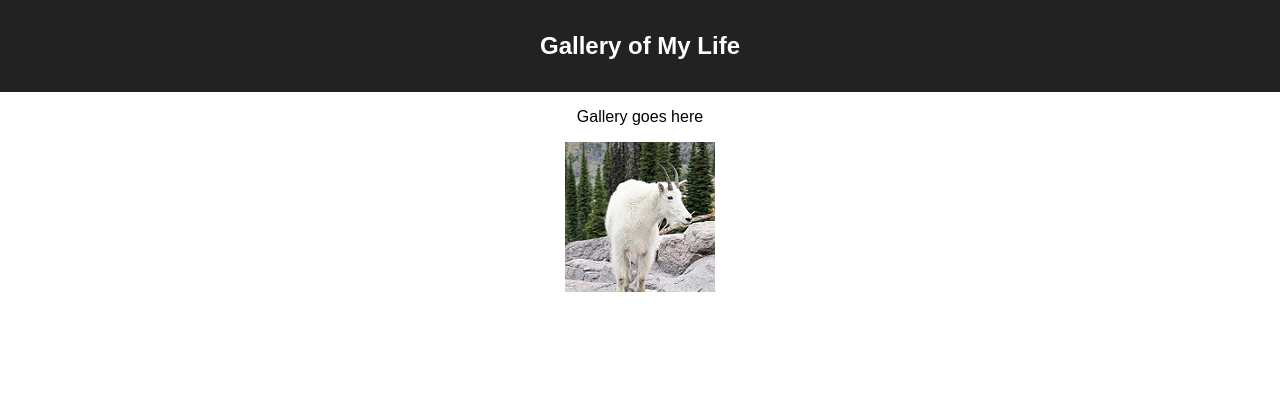
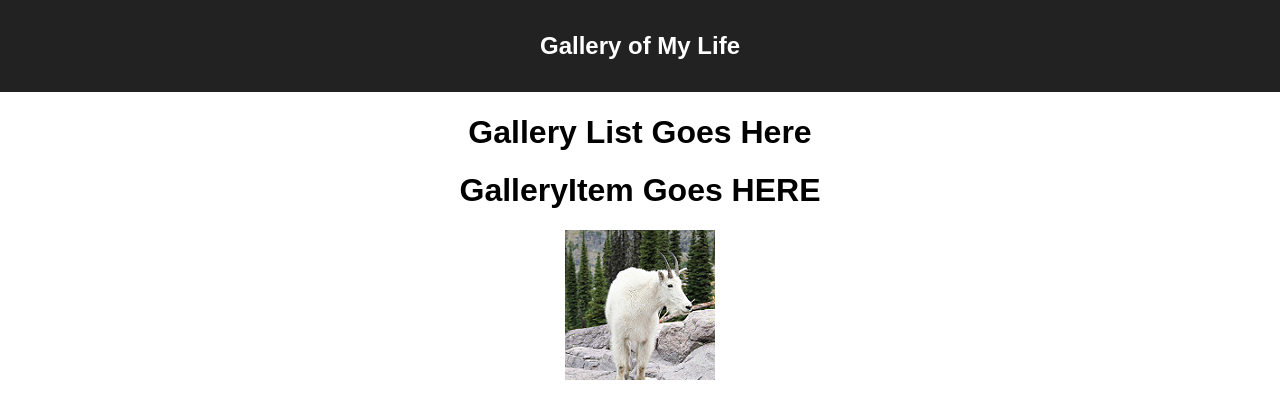
Before and after one commit to chaochingvang/weekend-react-gallery, a React (Create React App) app: page / in a window 1280 px wide. Shown: the top 418 px of the page. Built offline with nearby package versions, Linux system fonts and the light colour scheme; no server answers.

Commit message:
created axios get and put methods in app.jsx and passed list and put fx as props

```diff
--- a/src/components/App/App.jsx
+++ b/src/components/App/App.jsx
@@ -1,14 +1,50 @@
 import React from 'react';
+const useState = React.useState;
+const useEffect = React.useEffect;
+import axios from 'axios';
 import './App.css';
+import GalleryList from '../GalleryList/GalleryList.jsx';
 
 function App() {
+  useEffect(() => {
+    getGalleryList();
+  }, []);
+
+  const [galleryList, setGalleryList] = useState([]);
+
+  const getGalleryList = () => {
+    axios({
+      method: `GET`,
+      url: `/gallery`
+    }).then((response) => {
+      console.log(`app.jsx GET /gallery successful`, response.data);
+      setGalleryList(response.data);
+    }).catch((error) => {
+      console.log(`Error! app.jsx GET /gallery fail!`, error);
+    });
+  }
+
+  const updateLikeCount = (itemToUpdate) => {
+    axios({
+      method: `PUT`,
+      url: `/gallery/like/${itemToUpdate.id}`
+    }).then((response) => {
+      console.log(`app.jsx PUT /gallery/like/${itemToUpdate.id} successful`);
+      getGalleryList();
+    }).catch((error) => {
+      console.log(`Error! app.jsx PUT /gallery/like/${itemToUpdate.id} fail!`);
+    });
+  }
+
     return (
       <div className="App">
         <header className="App-header">
           <h1 className="App-title">Gallery of My Life</h1>
         </header>
-        <p>Gallery goes here</p>
-        <img src="images/goat_small.jpg"/>
+        <GalleryList
+          galleryList={galleryList}
+          updateLikeCount={updateLikeCount}
+        />
       </div>
     );
 }
--- /dev/null
+++ b/src/components/GalleryItem/GalleryItem.jsx
@@ -0,0 +1,7 @@
+function GalleryItem() {
+    return (<>
+        <h1>GalleryItem Goes HERE</h1>
+        <img src="images/goat_small.jpg" />
+    </>);
+}
+export default GalleryItem;
--- /dev/null
+++ b/src/components/GalleryList/GalleryList.jsx
@@ -0,0 +1,9 @@
+import GalleryItem from "../GalleryItem/GalleryItem.jsx";
+
+function GalleryList() {
+    return (<>
+        <h1>Gallery List Goes Here</h1>
+        <GalleryItem />
+    </>);
+}
+export default GalleryList;
```
Also changed, not shown: 2 other files (tests, documents, lock files or other folders).
